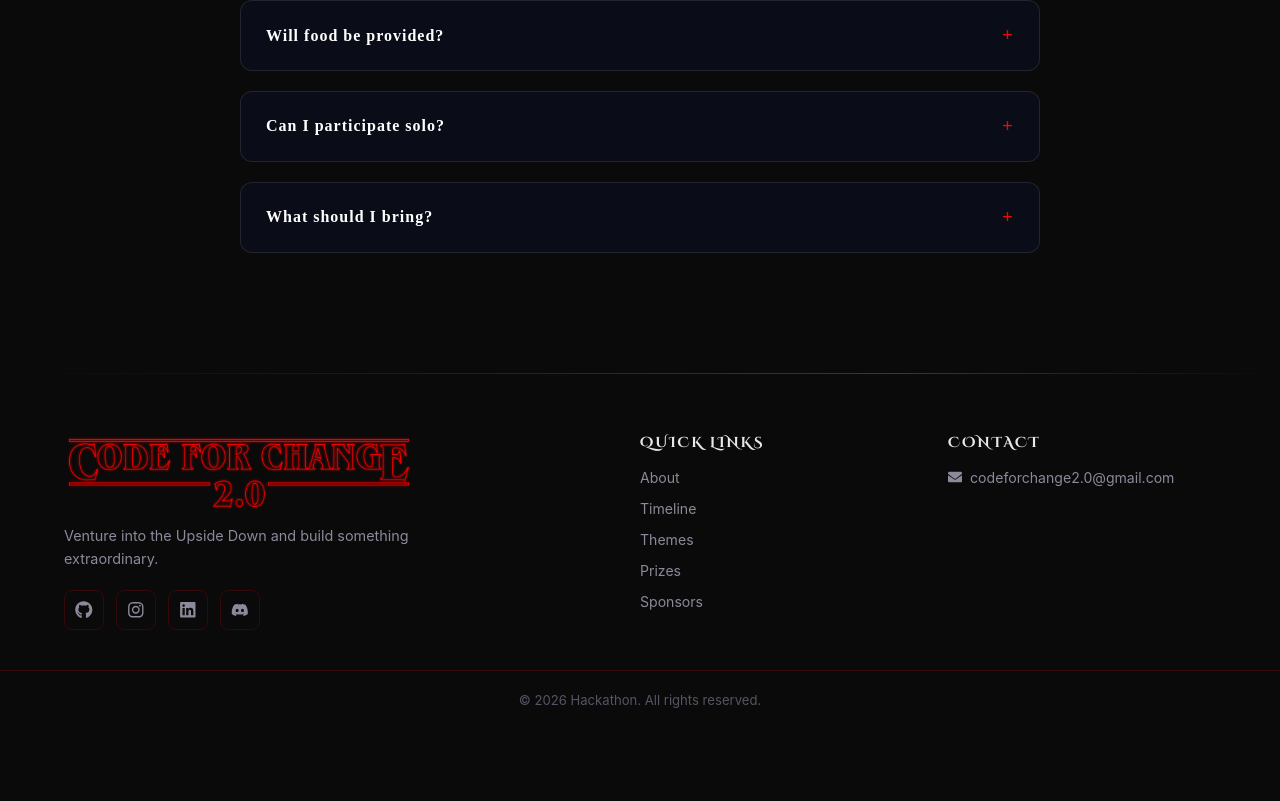
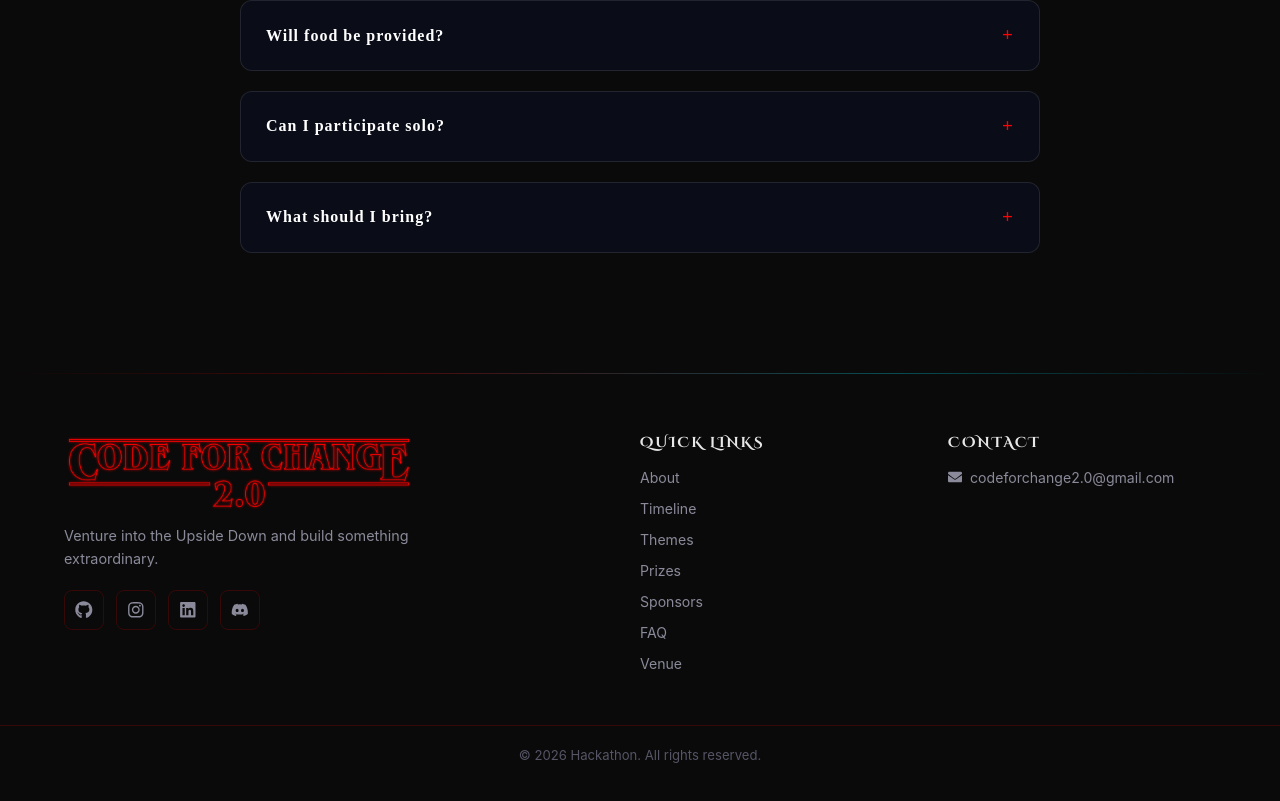
Before and after one commit to bhumi110/cfc_hackathon2k26, a React (Vite) app in the folder frontend/: page / in a window 1280 px wide. Shown: the part 8010-8811 px from the top of the page. Before the commit the page ends 8757 px from the top, so only its background shows below. Built offline with nearby package versions, Linux system fonts and the light colour scheme; a web font is replaced by a local one.

Commit message:
footer links update

```diff
--- a/frontend/src/components/Footer.jsx
+++ b/frontend/src/components/Footer.jsx
@@ -31,6 +31,10 @@ const quickLinks = [
   { label: "Themes", href: "#themes" },
   { label: "Prizes", href: "#prizes" },
   { label: "Sponsors", href: "#sponsors" },
+  { label: "FAQ", href: "#faq" },
+  { label: "Venue", href: "#venue" },
+
+
 ];
 
 const containerVariant = {
```
